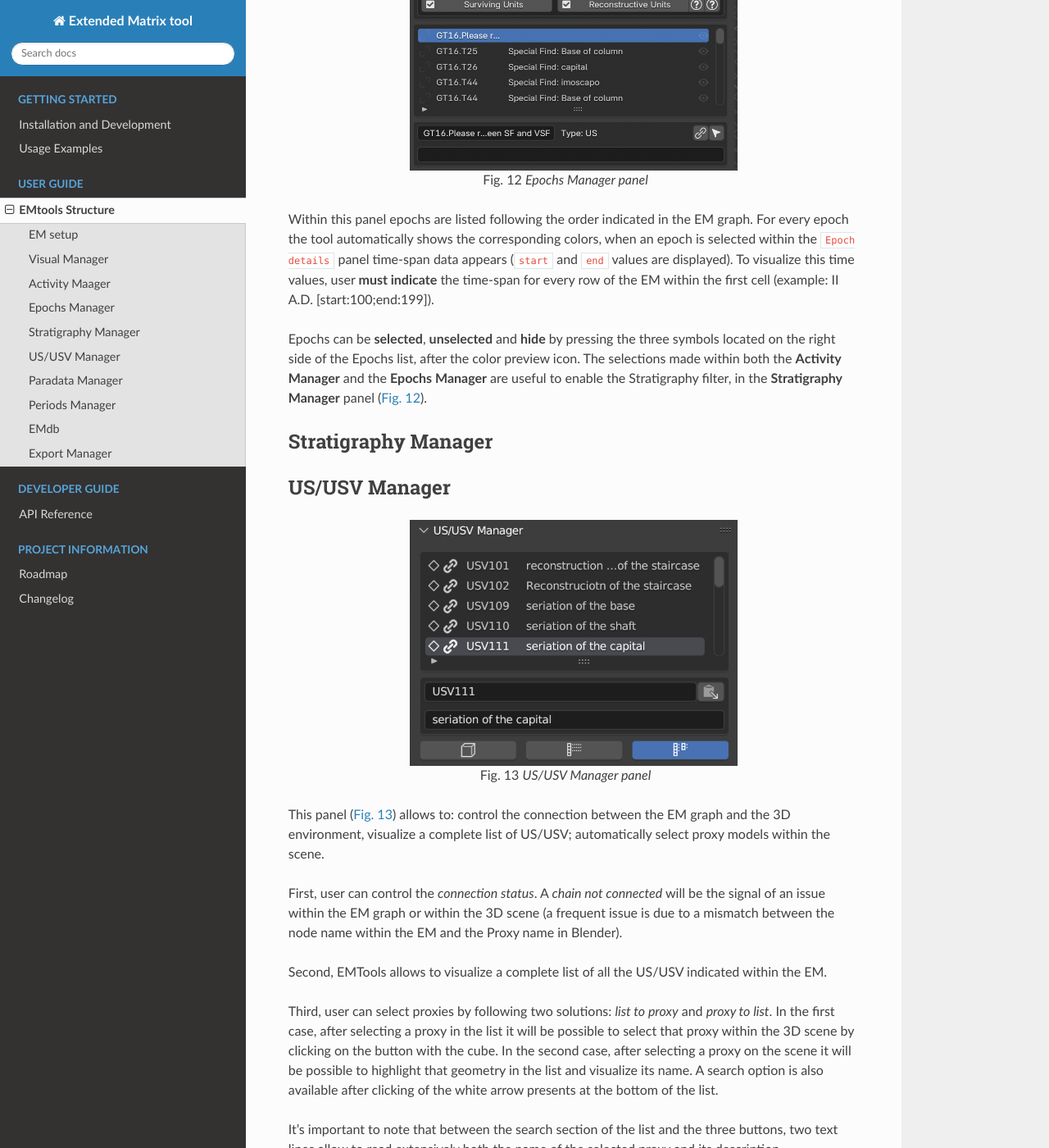
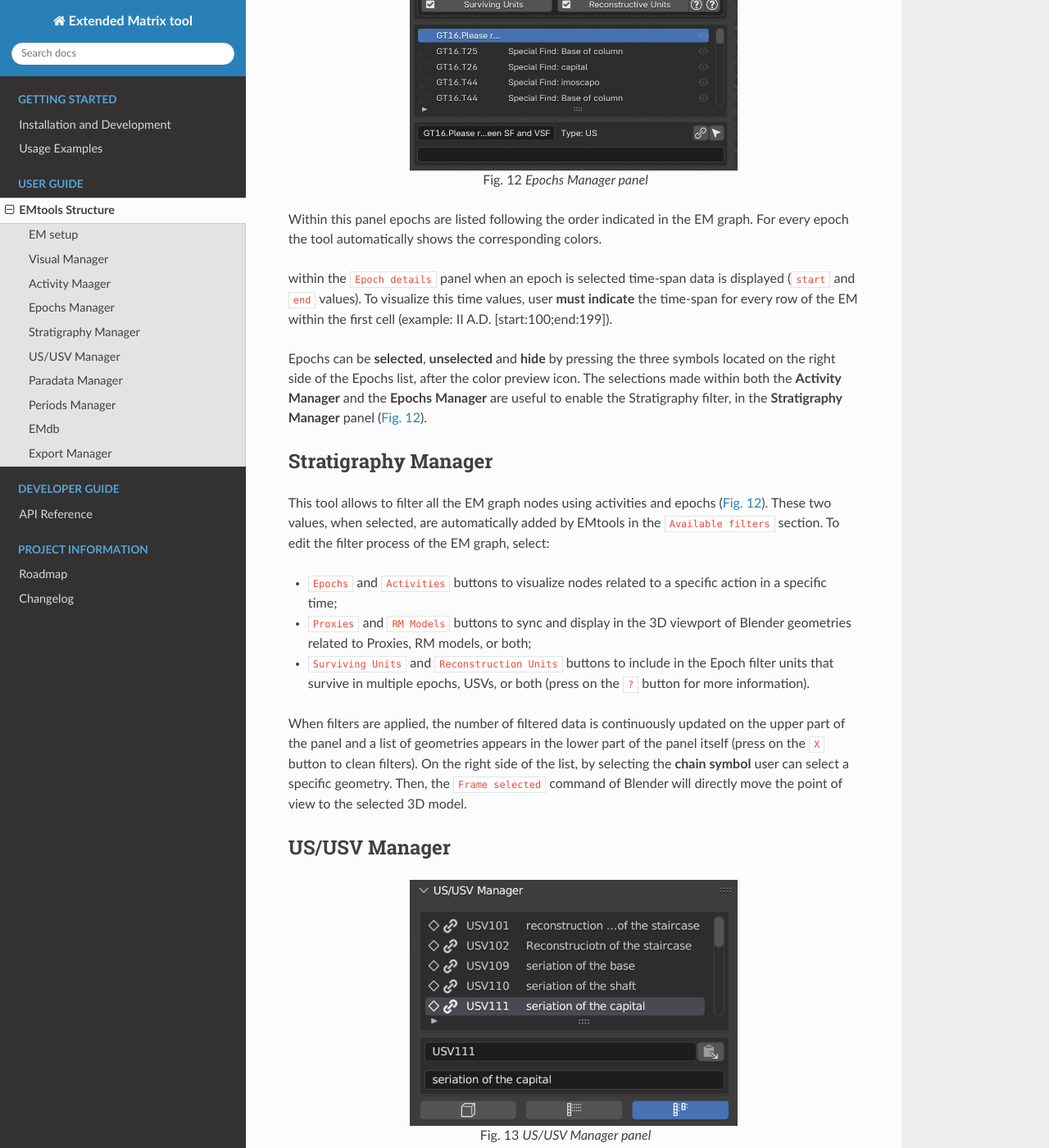
Before and after one commit to zalmoxes-laran/EM-blender-tools-doc, a Sphinx documentation site: the page built from docs/EMstructure.rst, in a window 1280 px wide and 1400 px high, scrolled down 10343 px. Shown: the whole window at 82% size. Built offline with Sphinx 7.4.7 and the Read the Docs theme 3.1.0, drawn with Linux system fonts in a browser that asks for light colours; pages that are not in the unit, such as notebooks, are missing from menus.

Commit message:
update Stratig Manager section 01

```diff
--- a/docs/EMstructure.rst
+++ b/docs/EMstructure.rst
@@ -280,7 +280,9 @@ Epochs Manager
 
 
 Within this panel epochs are listed following the order indicated in the EM graph.
-For every epoch the tool automatically shows the corresponding colors, when an epoch is selected within the ``Epoch details`` panel time-span data appears (``start`` and ``end`` values are displayed).
+For every epoch the tool automatically shows the corresponding colors.
+
+within the ``Epoch details`` panel when an epoch is selected time-span data is displayed (``start`` and ``end`` values).
 To visualize this time values, user **must indicate** the time-span for every row of the EM within the first cell (example: II A.D. [start:100;end:199]).
 
 Epochs can be **selected**, **unselected** and **hide** by pressing the three symbols located on the right side of the Epochs list, after the color preview icon.
@@ -293,7 +295,19 @@ The selections made within both the **Activity Manager** and the **Epochs Manage
 Stratigraphy Manager
 --------------------
 
+This tool allows to filter all the EM graph nodes using activities and epochs (:numref:`Fig. %s <EM_Stratig-Epoch_ManagerFIG>`).
+These two values, when selected, are automatically added by EMtools in the ``Available filters`` section.
+To edit the filter process of the EM graph, select:
 
+- ``Epochs`` and ``Activities`` buttons to visualize nodes related to a specific action in a specific time;
+
+- ``Proxies`` and ``RM Models`` buttons to sync and display in the 3D viewport of Blender geometries related to Proxies, RM models, or both;
+
+- ``Surviving Units`` and ``Reconstruction Units`` buttons to include in the Epoch filter units that survive in multiple epochs, USVs, or both (press on the ``?`` button for more information).
+
+When filters are applied, the number of filtered data is continuously updated on the upper part of the panel and a list of geometries appears in the lower part of the panel itself (press on the ``X`` button to clean filters).
+On the right side of the list, by selecting the  **chain symbol** user can select a specific geometry.
+Then, the ``Frame selected`` command of Blender will directly  move the point of view to the selected 3D model.
 
 
 
```
